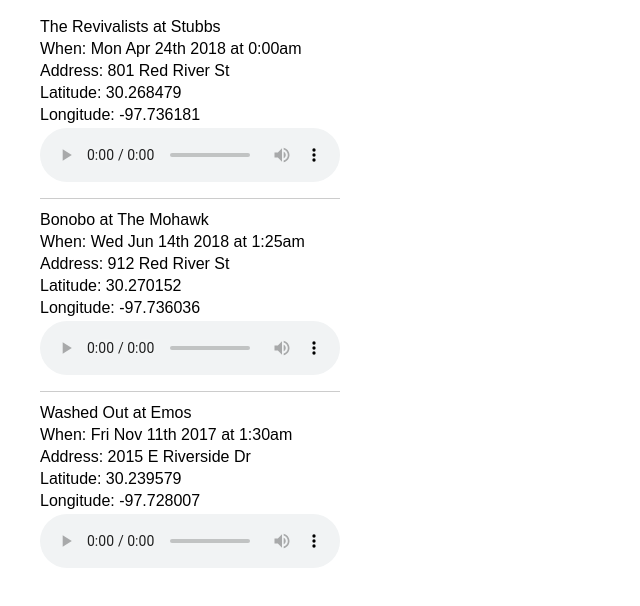
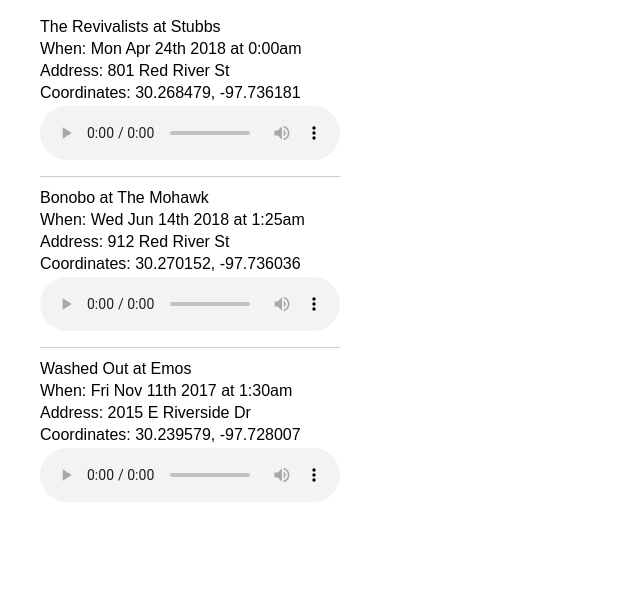
Before and after one commit to mrjasonweaver/showmap, a React (Create React App) app: page / in a window 1280 px wide. Shown: the top 606 px of the page, without its empty margins (0-640 px from the left). Built offline with nearby package versions, Linux system fonts and the light colour scheme.

Commit message:
consolidate coordinates

```diff
--- a/src/ShowList.js
+++ b/src/ShowList.js
@@ -9,8 +9,7 @@
         <li>{show.artist_name} at {show.venue_name}</li>
         <li>When: {formattedDateTime(show.date)}</li>
         <li>Address: {show.venue_address}</li>
-        <li>Latitude: {show.coordinates.latitude}</li>
-        <li>Longitude: {show.coordinates.longitude}</li>
+        <li>Coordinates: {show.coordinates.latitude}, {show.coordinates.longitude}</li>
         <li>
           <audio controls="controls">
             <source src={show.latest_hit} type="audio/mp3"></source>
```
